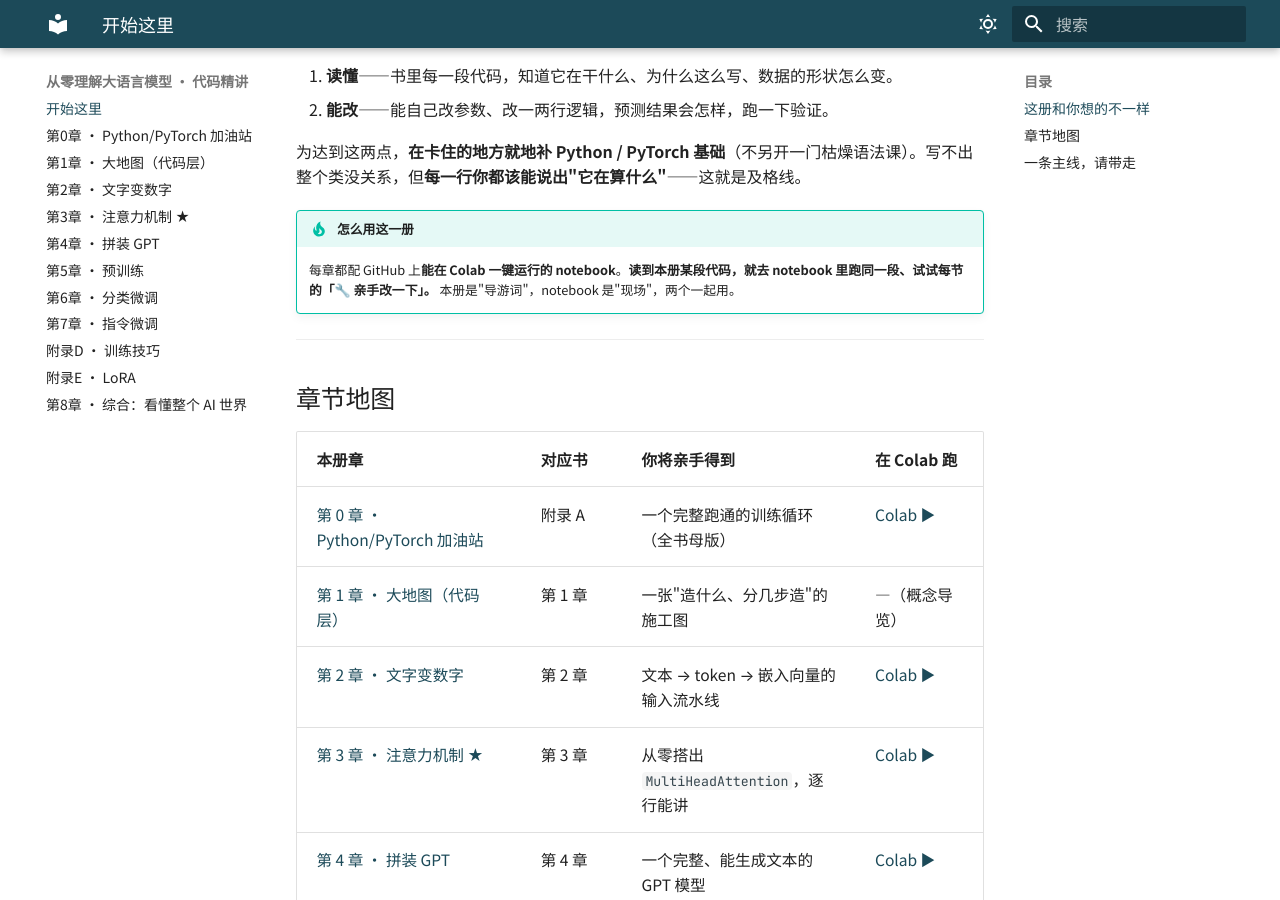
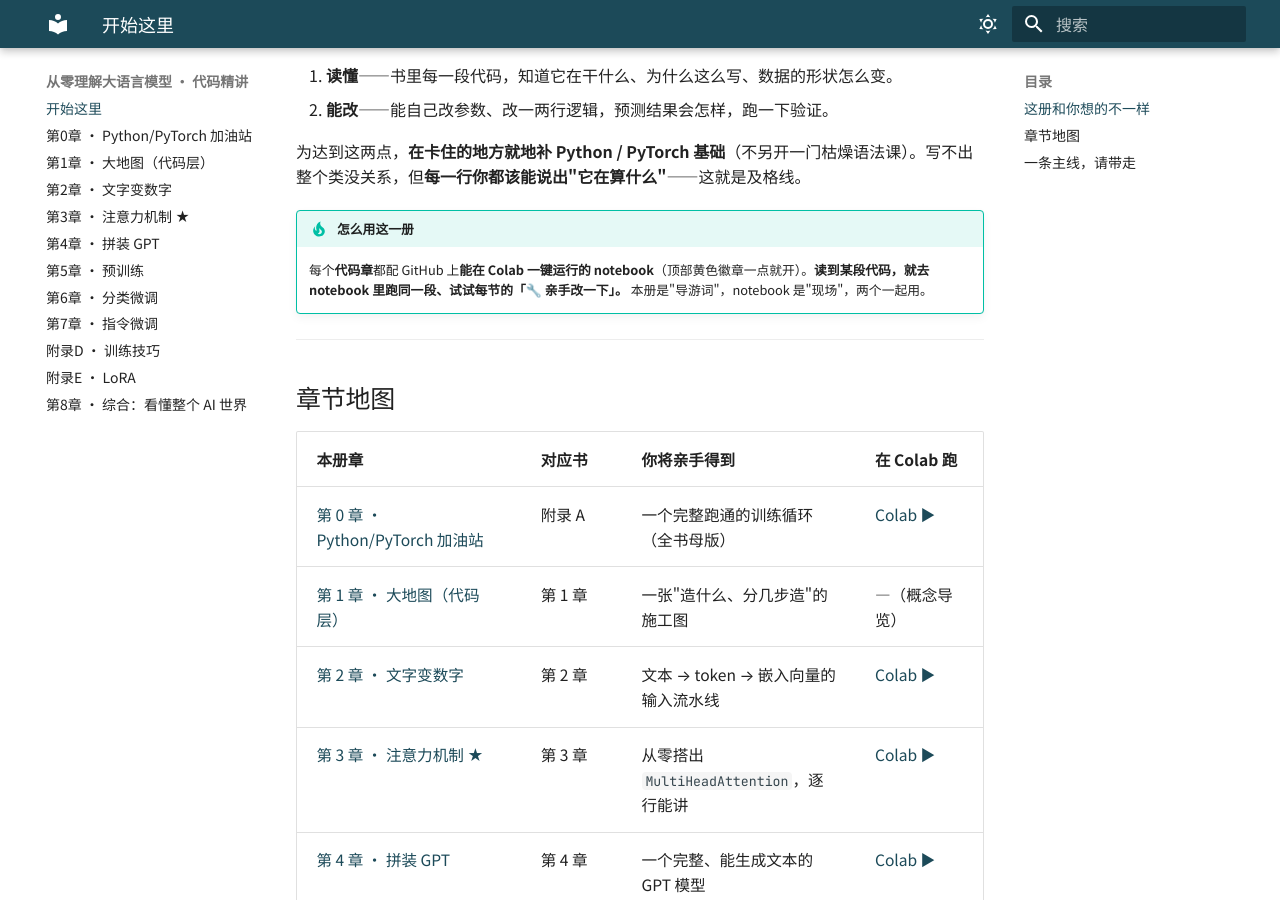
Before and after one commit to ivorylei/LLM-Learning, an MkDocs documentation site: the page built from course/deep/index.md, in a window 1280 px wide and 900 px high, scrolled down 326 px. Built offline with MkDocs 1.6.1 and Material for MkDocs 9.7.7, drawn with Linux system fonts in a browser that asks for light colours.

Commit message:
docs(deep): 收尾页措辞精确化（代码章才配 notebook）
Co-Authored-By: Claude Opus 4.8 (1M context) <noreply@anthropic.com>

```diff
--- a/course/deep/index.md
+++ b/course/deep/index.md
@@ -15,7 +15,7 @@
 为达到这两点，**在卡住的地方就地补 Python / PyTorch 基础**（不另开一门枯燥语法课）。写不出整个类没关系，但**每一行你都该能说出"它在算什么"**——这就是及格线。
 
 !!! tip "怎么用这一册"
-    每章都配 GitHub 上**能在 Colab 一键运行的 notebook**。**读到本册某段代码，就去 notebook 里跑同一段、试试每节的「🔧 亲手改一下」。** 本册是"导游词"，notebook 是"现场"，两个一起用。
+    每个**代码章**都配 GitHub 上**能在 Colab 一键运行的 notebook**（顶部黄色徽章一点就开）。**读到某段代码，就去 notebook 里跑同一段、试试每节的「🔧 亲手改一下」。** 本册是"导游词"，notebook 是"现场"，两个一起用。
 
 ---
 
```
